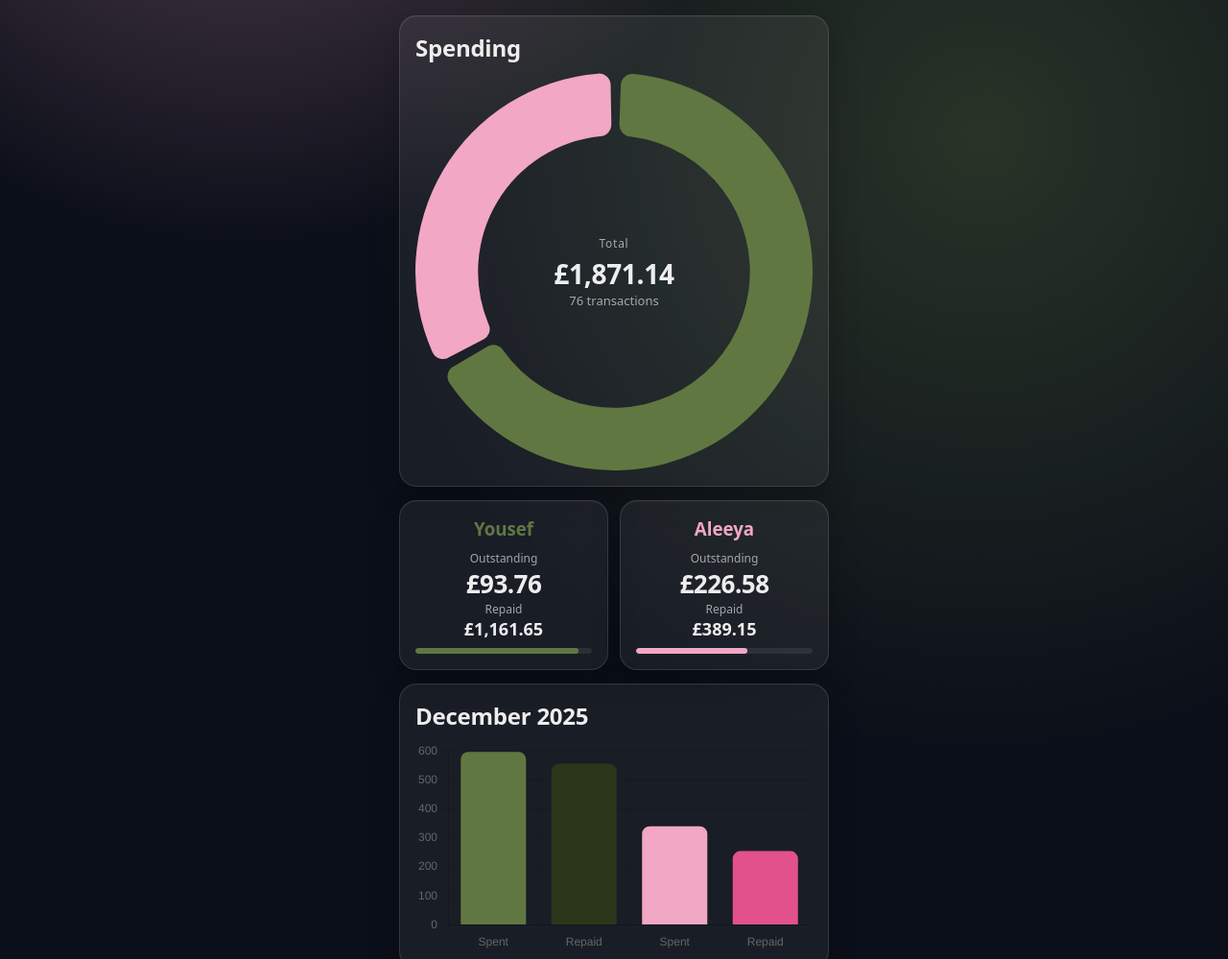
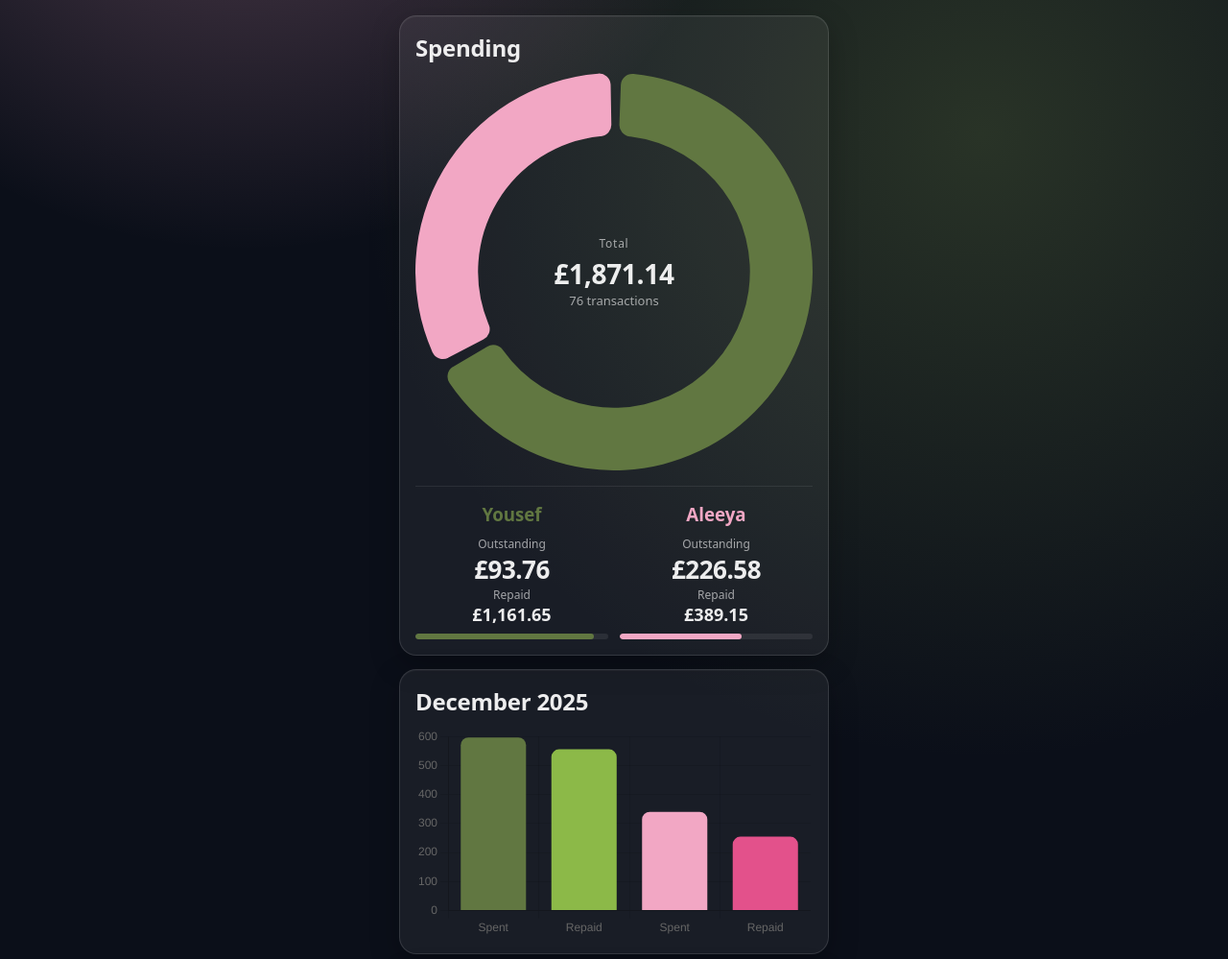
Before and after one commit to tomsharples1/amex-split-tracker, a plain HTML site: page index.html in a window 1280 px wide. Shown: the top 999 px of the page at 96% size. Drawn offline with nearby package versions, Linux system fonts and the light colour scheme.

Commit message:
spending + kpis

```diff
--- a/index.html
+++ b/index.html
@@ -18,7 +18,7 @@
 
   /* Yousef – Olive Green */
   --blue:#617741;
-  --blueDark:#2b361a;
+  --blueDark:#8cb948;
 
   /* Aleeya – Baby Pastel Pink */
   --pink:#f2a7c4;
@@ -87,6 +87,13 @@ canvas{max-width:100%}
 /* KPI Headings */
 .kpi.yousef h3{color:var(--blue);}
 .kpi.aleeya h3{color:var(--pink);}
+.spendingCard .kpi{
+  background:none;
+  border:0;
+  box-shadow:none;
+  padding:0;
+}
+
 
 /* Pie */
 .pieWrap{position:relative}
@@ -227,6 +234,12 @@ tr.repaid {
   transition:width .4s ease;
 }
 
+.divider{
+  height:1px;
+  background:rgba(255,255,255,.08);
+  margin:16px 0;
+}
+
 
 </style>
 </head>
@@ -234,22 +247,23 @@ tr.repaid {
 <body>
 <div class="wrap">
 
-<!-- PIE -->
-<div class="card">
+<!-- SPENDING + KPIs -->
+<div class="card spendingCard">
   <h2>Spending</h2>
+
   <div class="pieWrap">
-    <canvas id="pie" height="220"></canvas>
+    <canvas id="pie" height="200"></canvas>
     <div class="pieCenter">
       <div id="pcTitle">Total</div>
       <div id="pcTotal">£0</div>
       <div class="sub" id="pcTx">0 transactions</div>
     </div>
   </div>
-</div>
 
-<!-- KPIs -->
+  <div class="divider"></div>
+
   <div class="kpiGrid">
-  <div class="card kpi yousef">
+    <div class="kpi yousef">
       <h3>Yousef</h3>
       <div class="sub">Outstanding</div>
       <div class="mid remaining" id="yr">£0</div>
@@ -259,7 +273,8 @@ tr.repaid {
         <span id="ypProg" style="background:var(--blue);width:0%"></span>
       </div>
     </div>
-  <div class="card kpi aleeya">
+
+    <div class="kpi aleeya">
       <h3>Aleeya</h3>
       <div class="sub">Outstanding</div>
       <div class="mid remaining" id="ar">£0</div>
@@ -268,9 +283,11 @@ tr.repaid {
       <div class="progress">
         <span id="apProg" style="background:var(--pink);width:0%"></span>
       </div>
-
     </div>
   </div>
+</div>
+
+
 
 <!-- MONTHLY -->
 <div class="card" id="monthCard">
```
Lines whose indentation alone changed are shown as unchanged.
